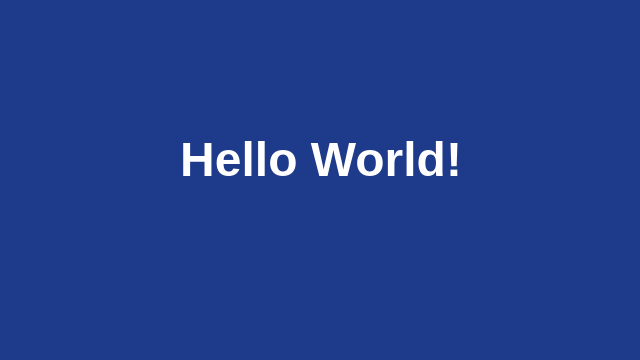
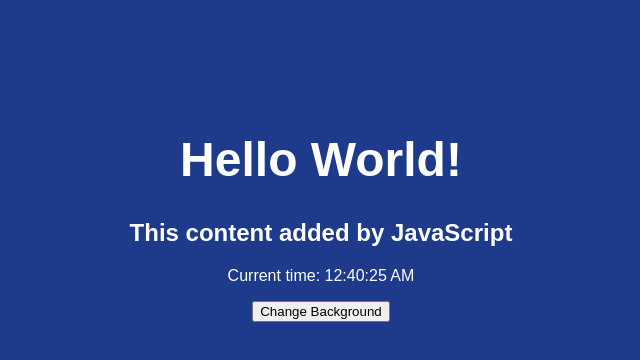
Before and after one commit to Midnight-Envy/thomas-correia-portfolio, a plain HTML site: page index.html in a window 1280 px wide. Shown: the whole page, without its empty margins (319-959 px from the left). Drawn offline with Linux system fonts and the light colour scheme.

Commit message:
add script.js, connect to index.html

```diff
--- a/index.html
+++ b/index.html
@@ -5,5 +5,6 @@
 </head>
   <body>
   <h1>Hello World!</h1>
+  <script src="script.js"></script>
 </body>
 </html>
--- /dev/null
+++ b/script.js
@@ -0,0 +1,18 @@
+const h2 = document.createElement("h2");
+h2.textContent = "This content added by JavaScript";
+document.querySelector("body").appendChild(h2);
+
+// Show the current time
+const time = document.createElement("p");
+time.textContent = "Current time: " + new Date().toLocaleTimeString();
+document.body.appendChild(time);
+
+// Create a button
+const button = document.createElement("button");
+button.textContent = "Change Background";
+document.body.appendChild(button);
+
+// When button is clicked, change background color
+button.addEventListener("click", function () {
+  document.body.style.backgroundColor = "#0f172a";
+});
```
